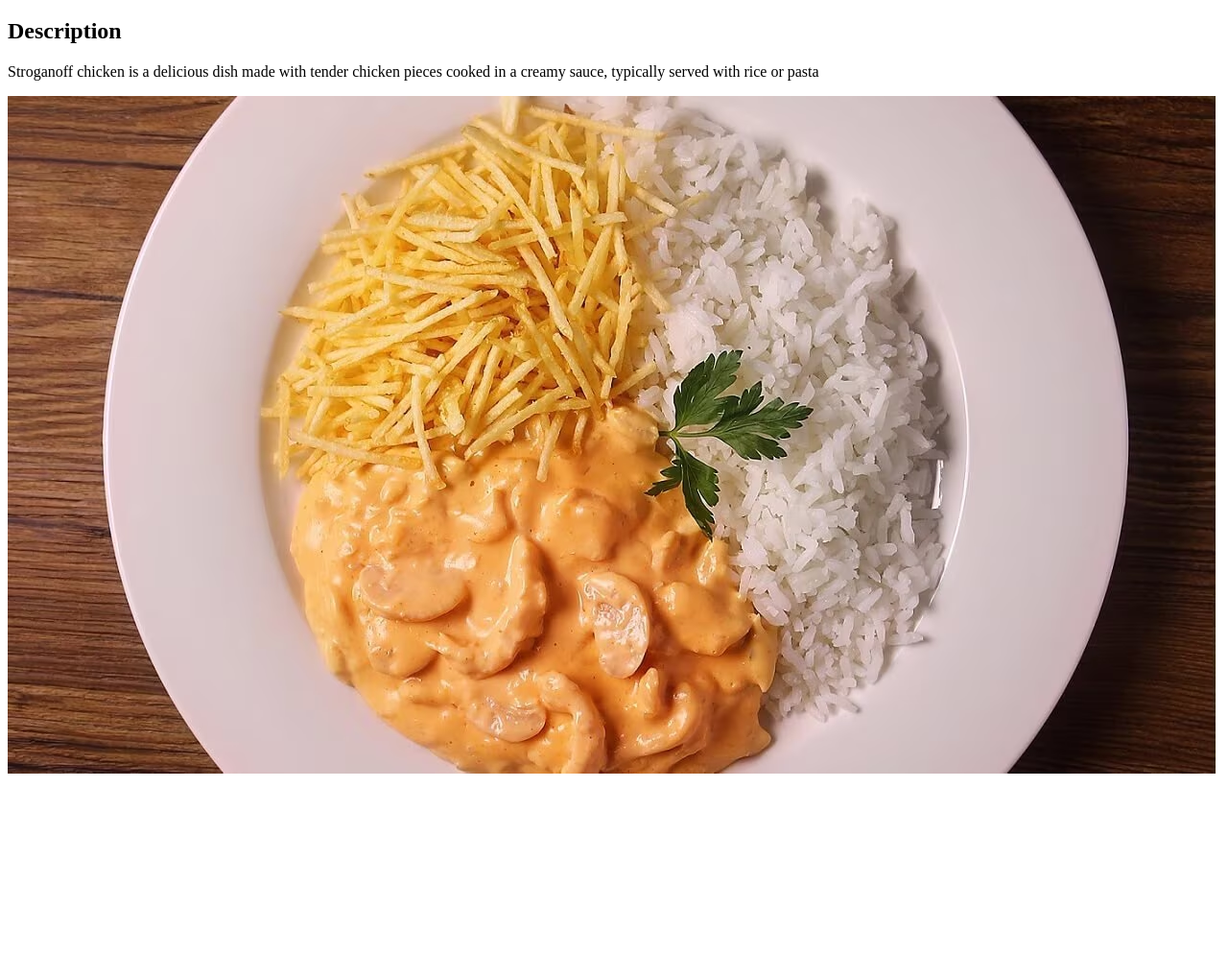
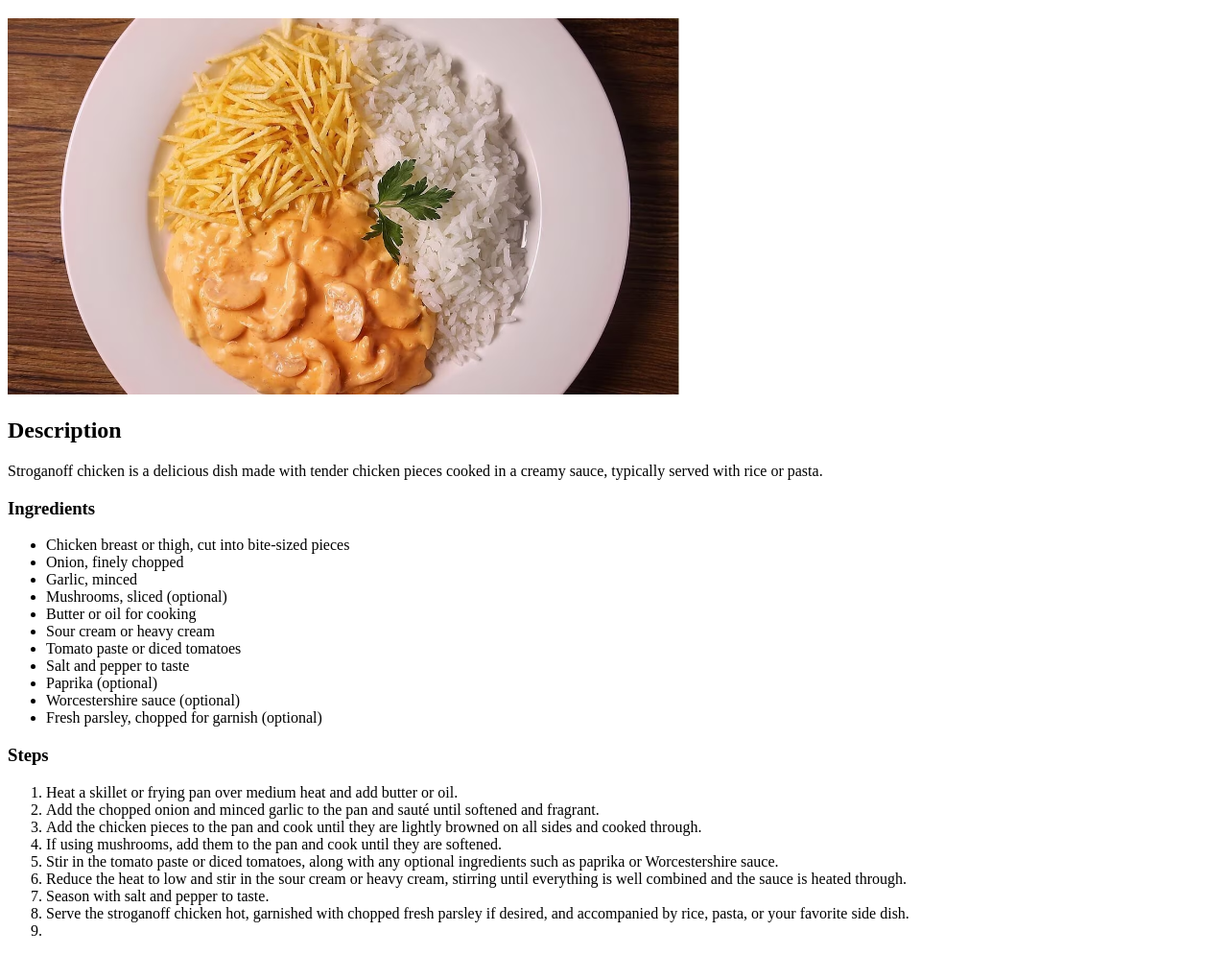
Before and after one commit to nicolaycmnv/odin-recipes, a plain HTML site: page recipes/strogonoff.html in a window 1280 px wide. Shown: the part 61-1056 px from the top of the page at 96% size. Before the commit the page ends 879 px from the top, so only its background shows below. Drawn offline with Linux system fonts and the light colour scheme.

Commit message:
changes to recipe file

```diff
--- a/recipes/strogonoff.html
+++ b/recipes/strogonoff.html
@@ -5,11 +5,53 @@
     <h1>Stroganoff Recipe</h1>
     <meta charset="UTF-8">
 
-    <h2>Description </h2>
-    Stroganoff chicken is a delicious dish made with tender chicken pieces cooked in a creamy sauce, typically served with rice or pasta
+
     <p></p>
-    <img src="./stro.avif" alt="Stroganoff plated">
-    <title></title>
+            <img src="./stro.avif" width="700" alt="Stroganoff plated">
+    <p></p>
+          <h2>Description </h2>
+    Stroganoff chicken is a delicious dish made with tender chicken pieces cooked in a creamy sauce, typically served with rice or pasta.
+    <p></p>
+          <h3>Ingredients</h3>
+    <ul>
+      <li>Chicken breast or thigh, cut into bite-sized pieces</li>
+      <li>Onion, finely chopped</li>
+      <li>Garlic, minced</li>
+      <li>Mushrooms, sliced (optional)</li>
+      <li>Butter or oil for cooking</li>
+      <li>Sour cream or heavy cream </li>
+      <li>Tomato paste or diced tomatoes</li>
+      <li>Salt and pepper to taste</li>
+      <li>Paprika (optional)</li>
+      <li>Worcestershire sauce (optional)</li>
+      <li>Fresh parsley, chopped for garnish (optional)</li>
+
+  </ul>
+
+
+   <h3>Steps</h3>
+   <ol>
+
+    <li>Heat a skillet or frying pan over medium heat and add butter or oil.</li>
+    <li>Add the chopped onion and minced garlic to the pan and sauté until softened and fragrant.</li>
+    <li>Add the chicken pieces to the pan and cook until they are lightly browned on all sides and cooked through.</li>
+    <li>If using mushrooms, add them to the pan and cook until they are softened.</li>
+    <li>Stir in the tomato paste or diced tomatoes, along with any optional ingredients such as paprika or Worcestershire sauce.</li>
+    <li>Reduce the heat to low and stir in the sour cream or heavy cream, stirring until everything is well combined and the sauce is heated through.</li>
+    <li>Season with salt and pepper to taste.</li>
+    <li>Serve the stroganoff chicken hot, garnished with chopped fresh parsley if desired, and accompanied by rice, pasta, or your favorite side dish.</li>
+    <li></li>
+
+
+   </ol>
+
+
+
+   <title></title>
+
+
+
+
 
 
   </head>
```
